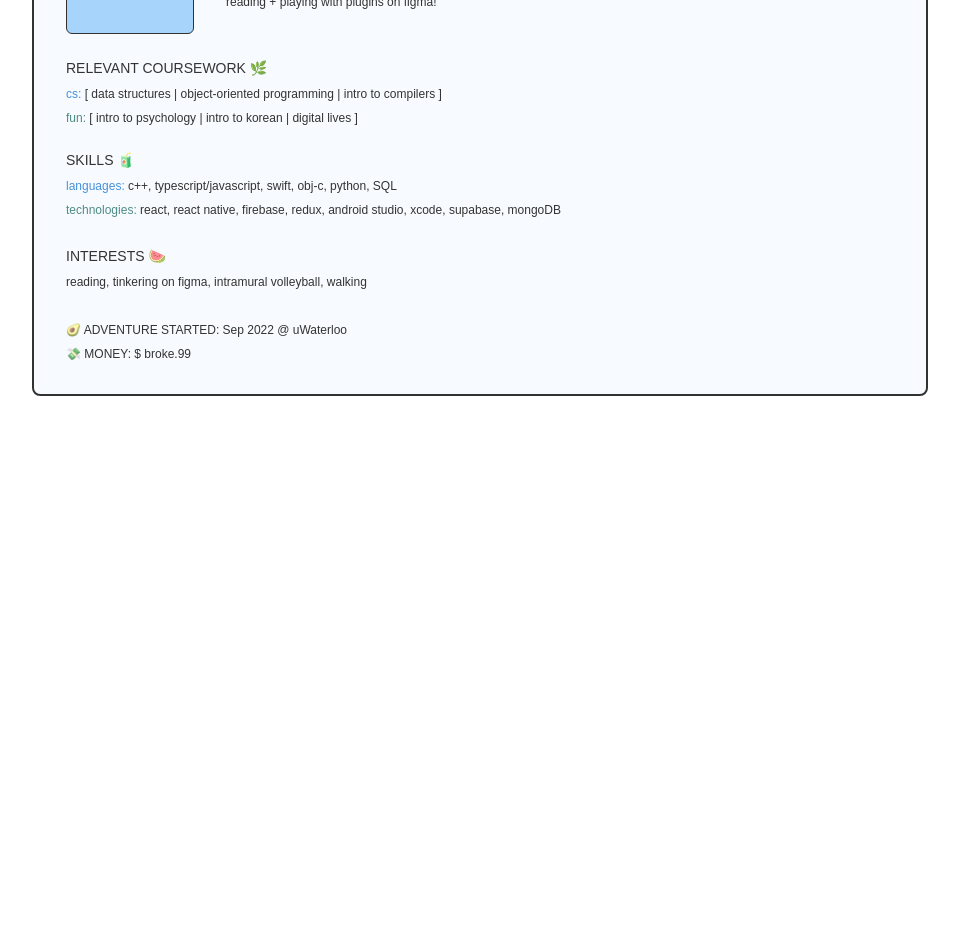
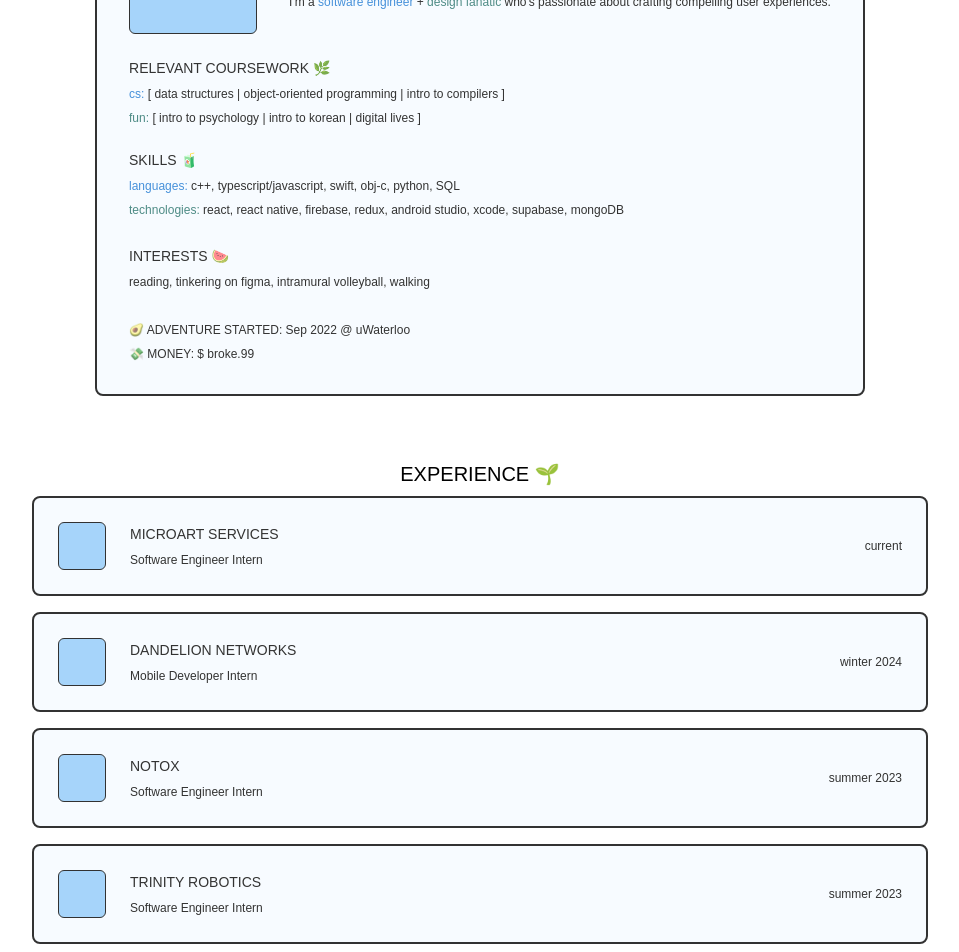
Before and after one commit to jasonnpan/personal-site, a React (Create React App) app: page / in a window 1280 px wide. Shown: the part 266-1218 px from the top of the page, without its empty margins (160-1119 px from the left). Before the commit the page ends 800 px from the top, so only its background shows below. Built offline with nearby package versions, Linux system fonts and the light colour scheme; a web font is replaced by a local one.

Commit message:
finished experience section

```diff
--- a/src/App.js
+++ b/src/App.js
@@ -1,10 +1,14 @@
-import React from 'react'
-import TrainerCard from './components/TrainerCard'
+import React from "react";
+import TrainerCard from "./components/TrainerCard";
+import ExperienceSection from "./components/ExperienceSection";
 
 function App() {
   return (
-   <TrainerCard />
-  )
+    <>
+      <TrainerCard />
+      <ExperienceSection />
+    </>
+  );
 }
 
-export default App
+export default App;
--- /dev/null
+++ b/src/components/ExperienceCard.jsx
@@ -0,0 +1,25 @@
+import React from "react";
+
+function ExperienceCard({ logo, companyName, role, time }) {
+  return (
+    <div className="max-w-screen-lg mx-auto p-2 md:pl-8 md:pr-8">
+      <div className="flex flex-row justify-center font-oxygen">
+        <div class="bg-babyblue opacity-80 border-black border-2 rounded-lg min-w-max md:max-w-4xl mx-8 p-6 w-full">
+
+          {/* card content */}
+          <div className="flex flex-row gap-4 items-center justify-between w-full">
+            <div className="bg-tearblue h-12 w-12 aspect-square flex justify-center rounded-md border-black border md:flex-none" />
+            <div className="flex flex-col flex-grow flex-shrink pl-2">
+              <div className="text-sm pb-2">{companyName}</div>
+              <div className="text-xs">{role}</div>
+            </div>
+            <div className="text-xs md:text-md">{time}</div>
+          </div>
+
+        </div>
+      </div>
+    </div>
+  );
+}
+
+export default ExperienceCard;
--- /dev/null
+++ b/src/components/ExperienceSection.jsx
@@ -0,0 +1,32 @@
+import React from "react";
+import ExperienceCard from "./ExperienceCard";
+
+function ExperienceSection() {
+  return (
+    <div class="font-oxygen pt-8">
+      <div class="flex justify-center text-xl">EXPERIENCE 🌱</div>
+      <ExperienceCard
+        companyName={"MICROART SERVICES "}
+        role={"Software Engineer Intern"}
+        time={"current"}
+      />
+      <ExperienceCard
+        companyName={"DANDELION NETWORKS"}
+        role={"Mobile Developer Intern"}
+        time={"winter 2024"}
+      />
+      <ExperienceCard
+        companyName={"NOTOX"}
+        role={"Software Engineer Intern"}
+        time={"summer 2023"}
+      />
+      <ExperienceCard
+        companyName={"TRINITY ROBOTICS"}
+        role={"Software Engineer Intern"}
+        time={"summer 2023"}
+      />
+    </div>
+  );
+}
+
+export default ExperienceSection;
--- a/src/components/TrainerCard.jsx
+++ b/src/components/TrainerCard.jsx
@@ -2,9 +2,9 @@ import React from "react";
 
 function TrainerCard() {
   return (
-    <div className="max-w-screen-lg mx-auto p-4 md:p-8">
+    <div className="mx-auto p-2 md:p-8">
       <div class="flex justify-center font-oxygen">
-        <div class="bg-babyblue opacity-80 border-black border-2 rounded-lg max-w-4xl mx-8 my-12 p-6 md:p-8">
+        <div class="bg-babyblue opacity-80 border-black border-2 rounded-lg max-w-4xl mx-8 mt-12 p-6 md:p-8">
           {/* header */}
           <div class="flex flex-col gap-4 items-center justify-center md:flex-row md:justify-between">
             <div class="text-xl text-center">TRAINER CARD</div>
@@ -61,8 +61,7 @@ function TrainerCard() {
               <div class="text-xs pt-4 pb-12 md:pb-6">
                 I'm a <span class="text-darkblue">software engineer</span> +{" "}
                 <span class="text-forestgreen">design fanatic</span> who's
-                passionate about crafting compelling user experiences. In my
-                free time, I enjoy reading + playing with plugins on figma!
+                passionate about crafting compelling user experiences.
               </div>
             </div>
           </div>
```
